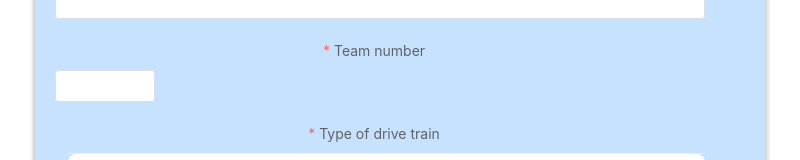
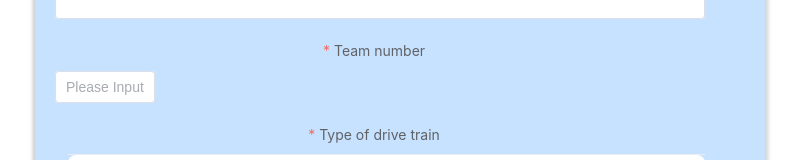
Before and after one commit to 1834423612/Pit-scouting, a Vue app: page / in a window 1280 px wide. Shown: the part 208-368 px from the top of the page, without its empty margins (260-1060 px from the left). Built offline with nearby package versions, Linux system fonts and the light colour scheme; what vform3-builds would draw is missing.

Commit message:
test: update changes

```diff
--- a/index.html
+++ b/index.html
@@ -5,7 +5,7 @@
   <meta charset="UTF-8" />
   <link rel="icon" type="image/svg+xml" href="/vite.svg" />
   <!-- <meta name="viewport" content="width=device-width, initial-scale=1.0" /> -->
-  <meta name="viewport" content="width=device-width, initial-scale=1.0, maximum-scale=1.0, user-scalable=no" />
+  <meta name="viewport" content="width=device-width, initial-scale=1, maximum-scale=1, user-scalable=no" />
   <meta http-equiv="X-UA-Compatible" content="IE=Edge, chrome=1" />
   <title>Vite + Vue</title>
 </head>
--- a/src/views/index.vue
+++ b/src/views/index.vue
@@ -1,4 +1,4 @@
-<!-- //to-do: serverside event input, team# as select, save bar accuracy, pre-fill
+<!-- //to-do: serverside event input, team# as select, pre-fill from same bot number from last comp during this season,required attribute
 based on robot from last competition if form same season -->
 <template>
   <div class="app">
@@ -85,7 +85,21 @@ based on robot from last competition if form same season -->
             required
             pattern="^\d+$"
             style="width: 100px"
-          ></el-input>
+          >
+          </el-input>
+          <el-autocomplete
+            v-else-if="x.type === 'integerautocomplete'"
+            v-model="x.value"
+            required
+            pattern="^\d+$"
+            style="width: 100px"
+            :fetch-suggestions="querySearch"
+            :trigger-on-focus="false"
+            clearable
+            class="inline-input w-50"
+            placeholder="Please Input"
+            @select="handleSelect"
+          />
           <el-radio-group
             v-else-if="x.type === 'radio'"
             v-model="x.value"
@@ -132,7 +146,15 @@ based on robot from last competition if form same season -->
             ></el-input>
           </el-checkbox-group>
 
-          <!-- wrong:<el-input v-else-if="x.type==='select'" v-model="x.value" required></el-input>-->
+          <!--doesn't work:<el-select v-else-if="x.type==='select'" v-model="x.value" required>
+            <el-option
+              v-for="option in x.options"
+              :key="option"
+              :label="option"
+            >{{ option }}
+            </el-option>
+          </el-select>--->
+
           <el-input
             v-else-if="x.type === 'textarea'"
             type="textarea"
@@ -205,7 +227,8 @@ export default {
         },
         {
           question: "Team number",
-          type: "integer",
+          type: "integerautocomplete",
+          options: [ "option0" , "option1" ],
           required: true,
           value: null,
         },
@@ -378,26 +401,19 @@ export default {
         }
 
         this.savingStatus = "saving";
-
-        this.saveTimeout = setTimeout(() => {
         newForm.forEach((question) => {
           if (question.type === "checkbox") {
             localStorage.setItem(
               question.question,
               JSON.stringify(question.value)
             );
-            } else {
-              localStorage.setItem(question.question, question.value);
-            }
-
+          } else {localStorage.setItem(question.question, question.value);}
           localStorage.setItem(
             question.question + "-otherValue",
             question.otherValue
           );
         });
-
-          this.savingStatus = "success";
-        }, 2000); // Set the saving status to 'success' after 2s
+        this.saveTimeout = setTimeout(this.savingStatus = "success", 2000); // Set the saving status to 'success' after 2s
       },
       deep: true,
     },
```
Lines whose indentation alone changed are shown as unchanged.
